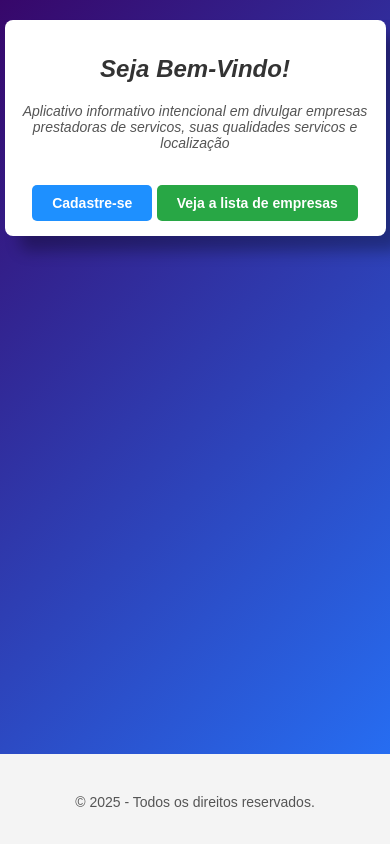
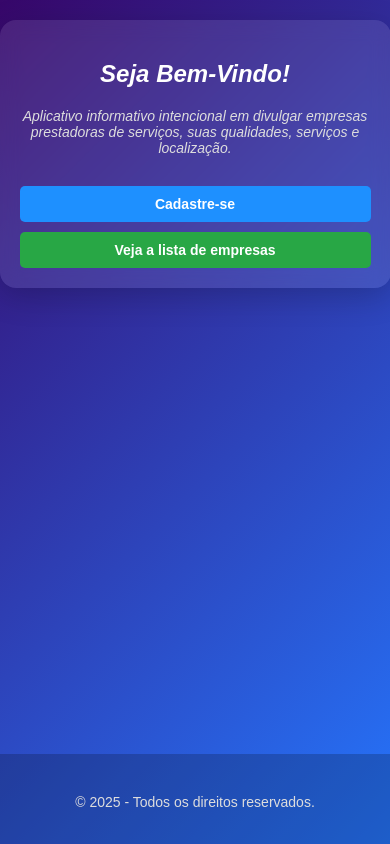
Before and after one commit to tiago-cunico/Sistema-de-cadastro-vizualiza-o-de-empresas-e-servi-os, a Django app: page / in a window 390 px wide. Run offline with Django 5.2, Linux system fonts and the light colour scheme.

Commit message:
Sistema de cadastro de empresas Completo

```diff
--- a/myapp/templates/usuarios/cadastro.html
+++ b/myapp/templates/usuarios/cadastro.html
@@ -6,6 +6,8 @@
     <meta name="viewport" content="width=device-width, initial-scale=1">
     <link rel="stylesheet" href="{% static 'css/cadastro.css'%}">
     <link href="https://fonts.googleapis.com/css2?family=Poppins:wght@400;600&display=swap" rel="stylesheet">
+
+    <p><a href="{% url 'home' %}" class="home-button">Home</a></p>
 
     <title>Cadastro de Empresas</title>
   </head>
--- a/myapp/templates/usuarios/home.html
+++ b/myapp/templates/usuarios/home.html
@@ -10,9 +10,11 @@
 <body>
     <div class="container">
         <h1><i>Seja Bem-Vindo!</i></h1>
-        <i><p>Aplicativo informativo intencional em divulgar empresas prestadoras de servicos, suas qualidades servicos e localização</p></i>
-        <a href="{% url 'cadastro' %}" class="button-cadastro">Cadastre-se</a>
-        <a href="{% url 'listagem_usuarios' %}" class="button-lista">Veja a lista de empresas</a>
+        <i><p>Aplicativo informativo intencional em divulgar empresas prestadoras de serviços, suas qualidades, serviços e localização.</p></i>
+        <div class="button-group">
+            <a href="{% url 'cadastro' %}" class="button-cadastro">Cadastre-se</a>
+            <a href="{% url 'listagem_usuarios' %}" class="button-lista">Veja a lista de empresas</a>
+        </div>
     </div>
 
     <footer>
--- a/myapp/templates/usuarios/usuarios.html
+++ b/myapp/templates/usuarios/usuarios.html
@@ -3,6 +3,7 @@
 <link rel="stylesheet" href="{% static 'css/usuarios.css' %}">
 
 <title>Lista de Usuarios</title>
+
 
 <div class="container">
     <!-- Botão "Home" com a classe para animação -->
--- a/static/css/home.css
+++ b/static/css/home.css
@@ -4,96 +4,14 @@ body {
     margin: 0;
     padding: 0;
     background: linear-gradient(135deg, #37076a, #2575fc);
-        color: #333;
+    color: #fff;
     display: flex;
     flex-direction: column;
     justify-content: center;
     align-items: center;
     min-height: 100vh;
     text-align: center;
-
-}
-
-/* Estilo de título */
-h1 {
-    font-size: 36px;
-    color: #333;
-    margin-top: 20px;
-}
-
-/* Estilo dos parágrafos */
-p {
-    font-size: 18px;
-    color: #555;
-    margin-top: 20px;
-}
-
-/* Estilo dos links */
-a {
-    text-decoration: none;
-    font-weight: bold;
-}
-
-/* Botão de cadastro */
-.button-cadastro {
-    background-color: #1E90FF;
-    color: white;
-    padding: 15px 30px;
-    border-radius: 5px; /* Deixando o botão mais quadrado */
-    font-size: 18px;
-    border: none;
-    cursor: pointer;
-    transition: background-color 0.3s, transform 0.3s ease;
-    display: inline-block;
-    margin-top: 20px;
-}
-
-.button-cadastro:hover {
-    background-color: #0044cc;
-    transform: scale(1.05); /* Leve aumento do tamanho para interação */
-}
-
-/* Botão "Veja a lista de empresas" */
-.button-lista {
-    background-color: #28a745;
-    color: white;
-    padding: 15px 30px;
-    border-radius: 5px; /* Deixando o botão mais quadrado */
-    font-size: 18px;
-    border: none;
-    cursor: pointer;
-    transition: background-color 0.3s, transform 0.3s ease;
-    display: inline-block;
-    margin-top: 20px;
-}
-
-.button-lista:hover {
-    background-color: #218838;
-    transform: scale(1.05); /* Leve aumento do tamanho para interação */
-}
-
-/* Estilo de contêiner */
-.container {
-    width: 90%;
-    max-width: 900px;
-    padding: 20px;
-    background-color: white;
-    border-radius: 8px;
-    box-shadow: 15px 15px 15px rgba(0, 0, 0, 0.3);
-    text-align: center;
-    margin: 20px 0;
-}
-
-/* Estilo do rodapé */
-footer {
-    font-size: 14px;
-    margin-top: auto;
-    padding: 20px;
-    color: #777;
-    width: 100%;
-    text-align: center;
-    background-color: #f4f4f4;
-    animation: fadeIn 2s ease-in-out;
+    animation: fadeIn 1.5s ease-in-out;
 }
 
 /* Animação de fade-in */
@@ -104,6 +22,112 @@ footer {
     to {
         opacity: 1;
     }
+}
+
+/* Estilo de título */
+h1 {
+    font-size: 36px;
+    color: #fff;
+    margin-top: 20px;
+    animation: slideDown 1s ease-in-out;
+}
+
+/* Animação de slideDown para o título */
+@keyframes slideDown {
+    from {
+        transform: translateY(-50px);
+        opacity: 0;
+    }
+    to {
+        transform: translateY(0);
+        opacity: 1;
+    }
+}
+
+/* Estilo dos parágrafos */
+p {
+    font-size: 18px;
+    color: #ddd;
+    margin-top: 20px;
+    animation: fadeIn 2s ease-in-out;
+}
+
+/* Estilo dos links */
+a {
+    text-decoration: none;
+    font-weight: bold;
+}
+
+/* Grupo de botões */
+.button-group {
+    display: flex;
+    gap: 20px;
+    margin-top: 30px;
+    animation: fadeIn 2.5s ease-in-out;
+}
+
+/* Botão de cadastro */
+.button-cadastro {
+    background-color: #1E90FF;
+    color: white;
+    padding: 15px 30px;
+    border-radius: 5px;
+    font-size: 18px;
+    border: none;
+    cursor: pointer;
+    transition: background-color 0.3s, transform 0.3s ease, box-shadow 0.3s ease;
+    display: inline-block;
+}
+
+.button-cadastro:hover {
+    background-color: #0044cc;
+    transform: scale(1.05);
+    box-shadow: 0 4px 15px rgba(0, 0, 0, 0.3);
+}
+
+/* Botão "Veja a lista de empresas" */
+.button-lista {
+    background-color: #28a745;
+    color: white;
+    padding: 15px 30px;
+    border-radius: 5px;
+    font-size: 18px;
+    border: none;
+    cursor: pointer;
+    transition: background-color 0.3s, transform 0.3s ease, box-shadow 0.3s ease;
+    display: inline-block;
+}
+
+.button-lista:hover {
+    background-color: #218838;
+    transform: scale(1.05);
+    box-shadow: 0 4px 15px rgba(0, 0, 0, 0.3);
+}
+
+/* Estilo de contêiner */
+.container {
+    width: 90%;
+    max-width: 900px;
+    padding: 40px;
+    background-color: rgba(255, 255, 255, 0.1);
+    border-radius: 16px;
+    box-shadow: 0 8px 32px rgba(0, 0, 0, 0.2);
+    backdrop-filter: blur(10px);
+    text-align: center;
+    margin: 20px 0;
+    animation: fadeIn 2s ease-in-out;
+}
+
+/* Estilo do rodapé */
+footer {
+    font-size: 14px;
+    margin-top: auto;
+    padding: 20px;
+    color: #ddd;
+    width: 100%;
+    text-align: center;
+    background-color: rgba(0, 0, 0, 0.2);
+    animation: fadeIn 3s ease-in-out;
 }
 
 /* Responsividade */
@@ -123,7 +147,12 @@ footer {
     }
 
     .container {
-        padding: 15px;
+        padding: 20px;
+    }
+
+    .button-group {
+        flex-direction: column;
+        gap: 10px;
     }
 }
 
```
Also changed, not shown: static/css/cadastro.css (+16 -0 lines), db.sqlite3, myapp/migrations/0001_initial.py. Lines whose indentation alone changed are shown as unchanged.
